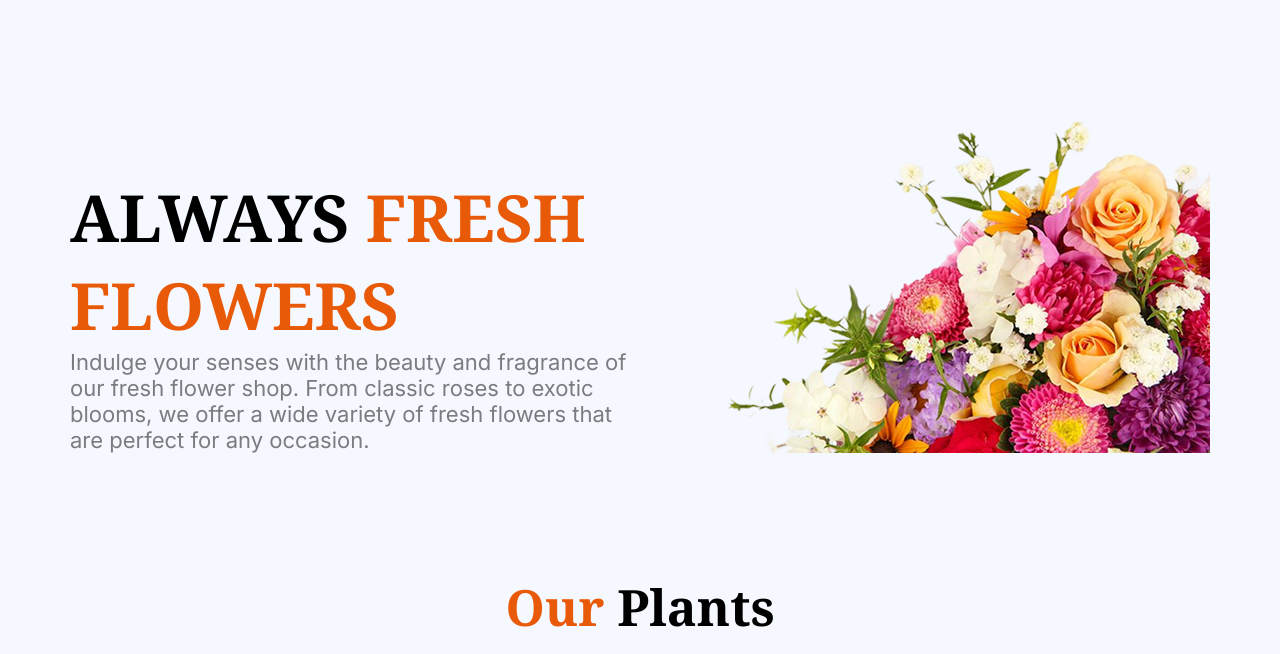
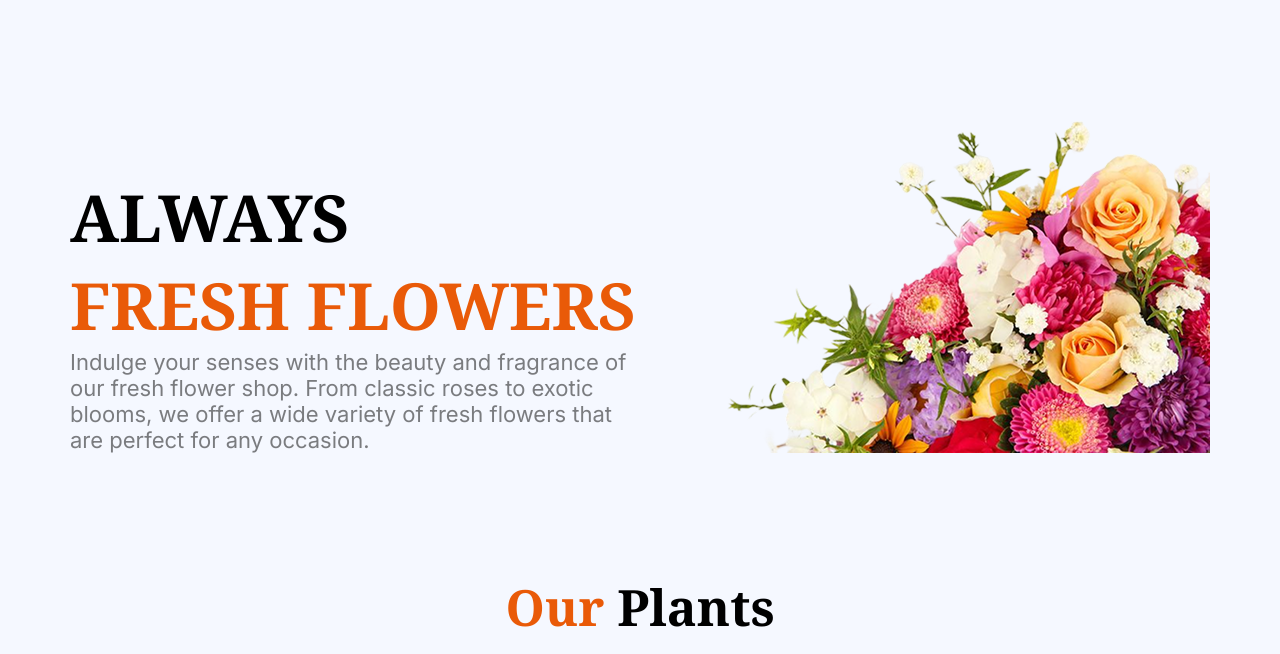
Before and after one commit to Antor-Chowdhury/Flower-Market, a plain HTML site: page index.html in a window 1280 px wide. Shown: the part 135-789 px from the top of the page. Drawn offline with Linux system fonts and the light colour scheme.

Commit message:
did a small change

```diff
--- a/index.html
+++ b/index.html
@@ -54,7 +54,8 @@
       <section class="banner container">
         <div class="banner-content">
           <h1 class="primary-color-1">
-            ALWAYS <span class="secondary-color">FRESH FLOWERS</span>
+            ALWAYS <br />
+            <span class="secondary-color">FRESH FLOWERS</span>
           </h1>
           <p class="primary-color-2">
             Indulge your senses with the beauty and fragrance of our fresh
```
